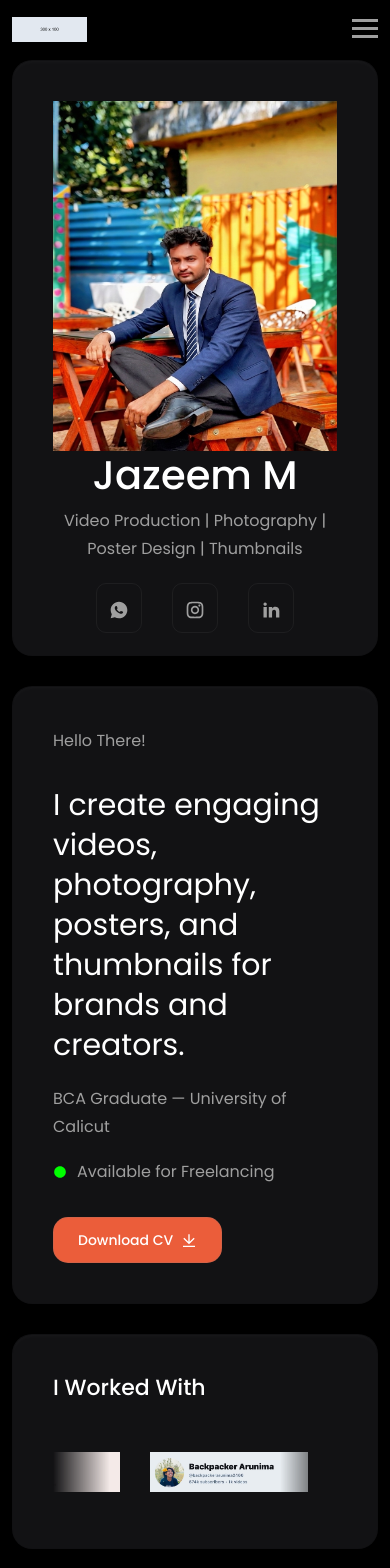
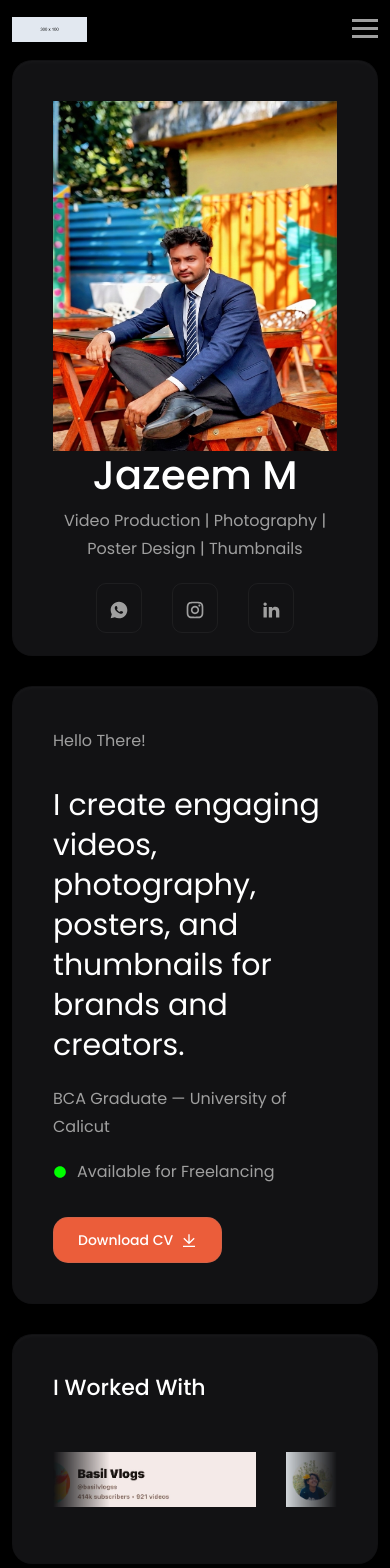
Before and after one commit to zayaaan-al/Jazeem-s-Portfolio, a Next.js app: page / in a window 390 px wide. Shown: the top 1568 px of the page. Built offline with nearby package versions, Linux system fonts and the light colour scheme.

Commit message:
client logo

```diff
--- a/src/assets/css/style.css
+++ b/src/assets/css/style.css
@@ -2169,21 +2169,25 @@ ul.extra-skills li i {
 * ----------------------------------------------------------------------------------------
 */
 .company-list img {
-  height: 60px;
+  height: 80px;
   width: auto;
-  margin: 0 25px;
+  margin: 0 30px;
   object-fit: contain;
+  filter: none;      /* removes grayscale */
+  opacity: 1;        /* full color */
 }
 
 @media (max-width: 768px) {
   .company-list img {
-    height: 40px;
+    height: 55px;
     margin: 0 15px;
   }
 }
+
 .client-logo-area {
-    padding-top: 20px;
-}
+  padding-top: 20px;
+}
+
 
 .client-logo-wrap {
     display: -webkit-box;
```
